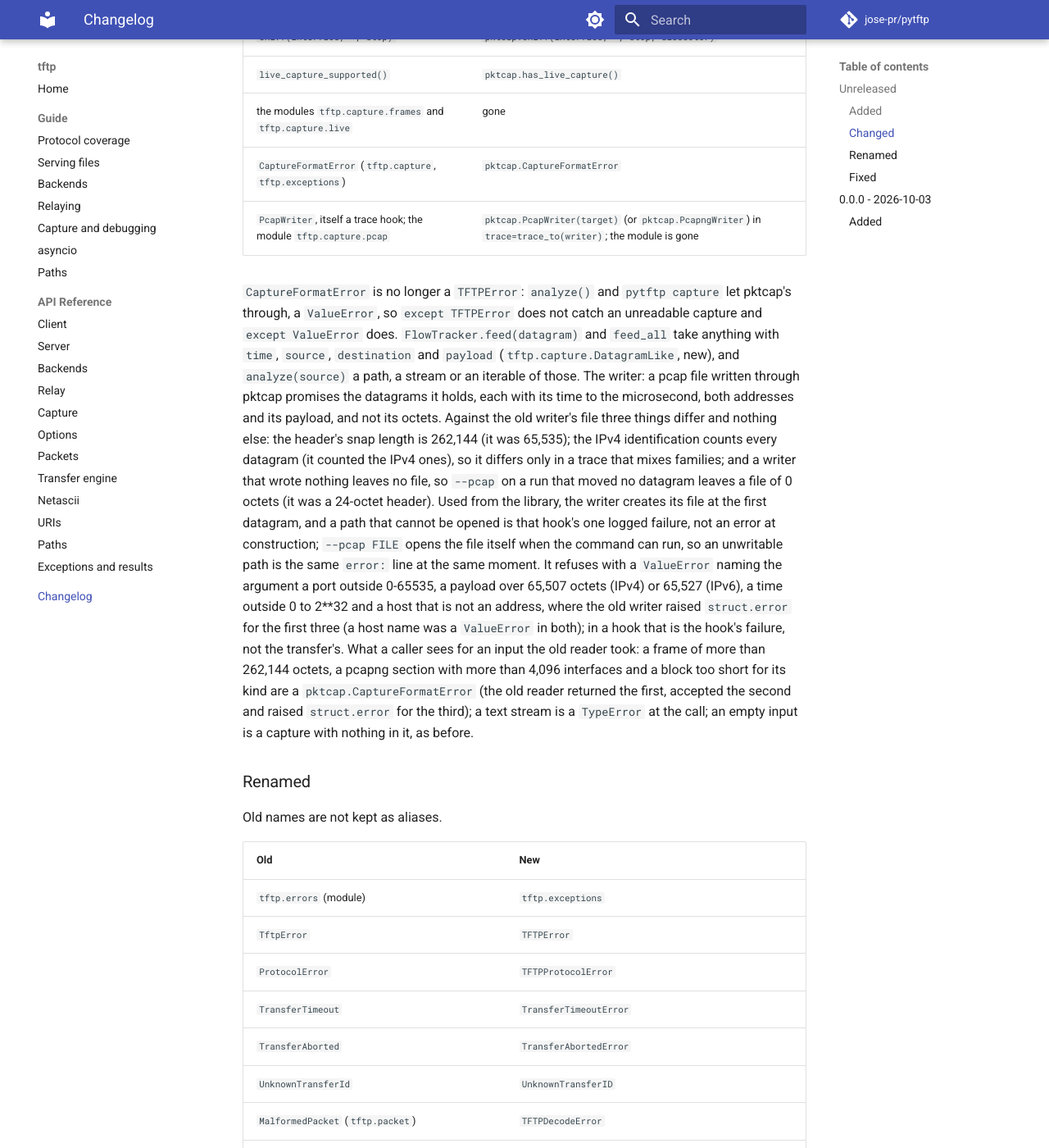
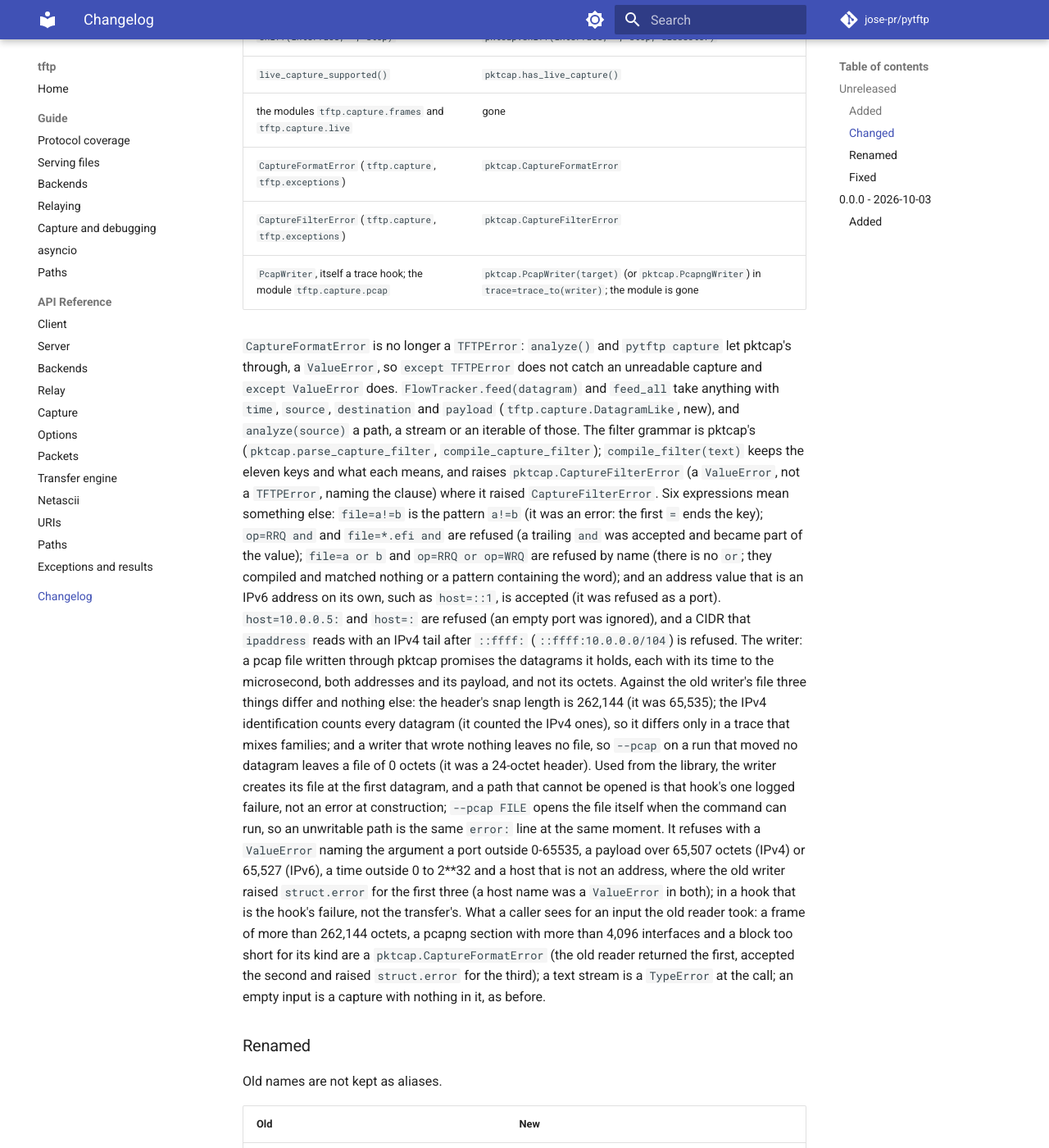
Before and after one commit to jose-pr/pytftp, an MkDocs documentation site: the page built from docs/changelog.md, in a window 1280 px wide and 1400 px high, scrolled down 9458 px. Shown: the whole window at 82% size. Built offline with MkDocs 1.6.1 and Material for MkDocs 9.7.7, drawn with Linux system fonts in a browser that asks for light colours; comment, search, counter and statistics services are not loaded; some of the changed text lies outside the part shown.

Commit message:
feat: the filter grammar is pktcap's, and the addresses that stay are netimps'
compile_filter keeps its eleven keys and what each means and takes the grammar
from pktcap, so a bad expression is a CaptureFilterError of pktcap naming the
clause. A trailing and, an or, and a value holding = now mean what the grammar
says. The unmapping of IPv4-mapped hosts, the writing of host:port and the
splitting of addr:port use netimps instead of by-hand parsing.

CaptureFilterError leaves tftp.exceptions and tftp.capture.

```diff
--- a/CHANGELOG.md
+++ b/CHANGELOG.md
@@ -150,13 +150,13 @@ and this project adheres to [Semantic Versioning](https://semver.org/).
   adapter's addresses, so `TFTPServer(interface=...)` does not consider it.
 - Every exception the library raises on its own account is defined in
   `tftp.exceptions` and is a `TFTPError`: `TFTPDecodeError` (bytes that are not
-  a packet) and `CaptureFilterError` were plain `ValueError` subclasses and are
-  now `TFTPError` as well, and the new
+  a packet) was a plain `ValueError` subclass and is now a `TFTPError` as well,
+  and the new
   `TFTPValueError(TFTPError, ValueError)` is what `TFTPURL.parse` raises for a
   URL it cannot read (it used to raise a bare `ValueError`; `except ValueError`
   still catches it). `WouldBlock` moves there too and stays a
   `BlockingIOError`, outside `TFTPError`, since it is a signal and not a
-  failure. `str()` of the decode, filter and value errors is the message alone.
+  failure. `str()` of the decode and value errors is the message alone.
 - `TransferTimeoutError().errno` is `None`; it was `TFTPErrorCode.NOT_DEFINED`
   (0), which is not an operating-system error number.
 
@@ -394,6 +394,7 @@ and this project adheres to [Semantic Versioning](https://semver.org/).
   | `live_capture_supported()` | `pktcap.has_live_capture()` |
   | the modules `tftp.capture.frames` and `tftp.capture.live` | gone |
   | `CaptureFormatError` (`tftp.capture`, `tftp.exceptions`) | `pktcap.CaptureFormatError` |
+  | `CaptureFilterError` (`tftp.capture`, `tftp.exceptions`) | `pktcap.CaptureFilterError` |
   | `PcapWriter`, itself a trace hook; the module `tftp.capture.pcap` | `pktcap.PcapWriter(target)` (or `pktcap.PcapngWriter`) in `trace=trace_to(writer)`; the module is gone |
 
   `CaptureFormatError` is no longer a `TFTPError`: `analyze()` and `pytftp capture` let
@@ -401,6 +402,18 @@ and this project adheres to [Semantic Versioning](https://semver.org/).
   capture and `except ValueError` does. `FlowTracker.feed(datagram)` and `feed_all` take
   anything with `time`, `source`, `destination` and `payload` (`tftp.capture.DatagramLike`,
   new), and `analyze(source)` a path, a stream or an iterable of those.
+  The filter grammar is pktcap's (`pktcap.parse_capture_filter`, `compile_capture_filter`);
+  `compile_filter(text)` keeps the eleven keys and what each means, and raises
+  `pktcap.CaptureFilterError` (a `ValueError`, not a `TFTPError`, naming the clause) where it
+  raised `CaptureFilterError`. Six expressions mean something else: `file=a!=b` is the
+  pattern `a!=b` (it was an error: the first `=` ends the key); `op=RRQ and` and
+  `file=*.efi and` are refused (a trailing `and` was accepted and became part of the
+  value); `file=a or b` and `op=RRQ or op=WRQ` are refused by name (there is no `or`; they
+  compiled and matched nothing or a pattern containing the word); and an address value
+  that is an IPv6 address on its own, such as `host=::1`, is accepted (it was refused as a
+  port). `host=10.0.0.5:` and `host=:` are refused (an empty port was ignored), and a CIDR
+  that `ipaddress` reads with an IPv4 tail after `::ffff:` (`::ffff:10.0.0.0/104`) is
+  refused.
   The writer: a pcap file written through pktcap promises the datagrams it holds, each
   with its time to the microsecond, both addresses and its payload, and not its octets.
   Against the old writer's file three things differ and nothing else: the header's snap
@@ -435,7 +448,7 @@ Old names are not kept as aliases.
 | `TransferAborted` | `TransferAbortedError` |
 | `UnknownTransferId` | `UnknownTransferID` |
 | `MalformedPacket` (`tftp.packet`) | `TFTPDecodeError` |
-| `FilterError` (`tftp.capture`) | `CaptureFilterError` |
+| `FilterError` (`tftp.capture`) | `pktcap.CaptureFilterError` |
 | `Client`, `AsyncClient` | `TFTPClient`, `AsyncTFTPClient` |
 | `Server`, `AsyncServer` | `TFTPServer`, `AsyncTFTPServer` |
 | `Relay` | `TFTPRelay` |
```
Also changed, not shown: README.md (+1 -1 lines), docs/capture.md (+3 -1 lines), src/tftp/AGENTS.md (+17 -10 lines), 9 other files.
